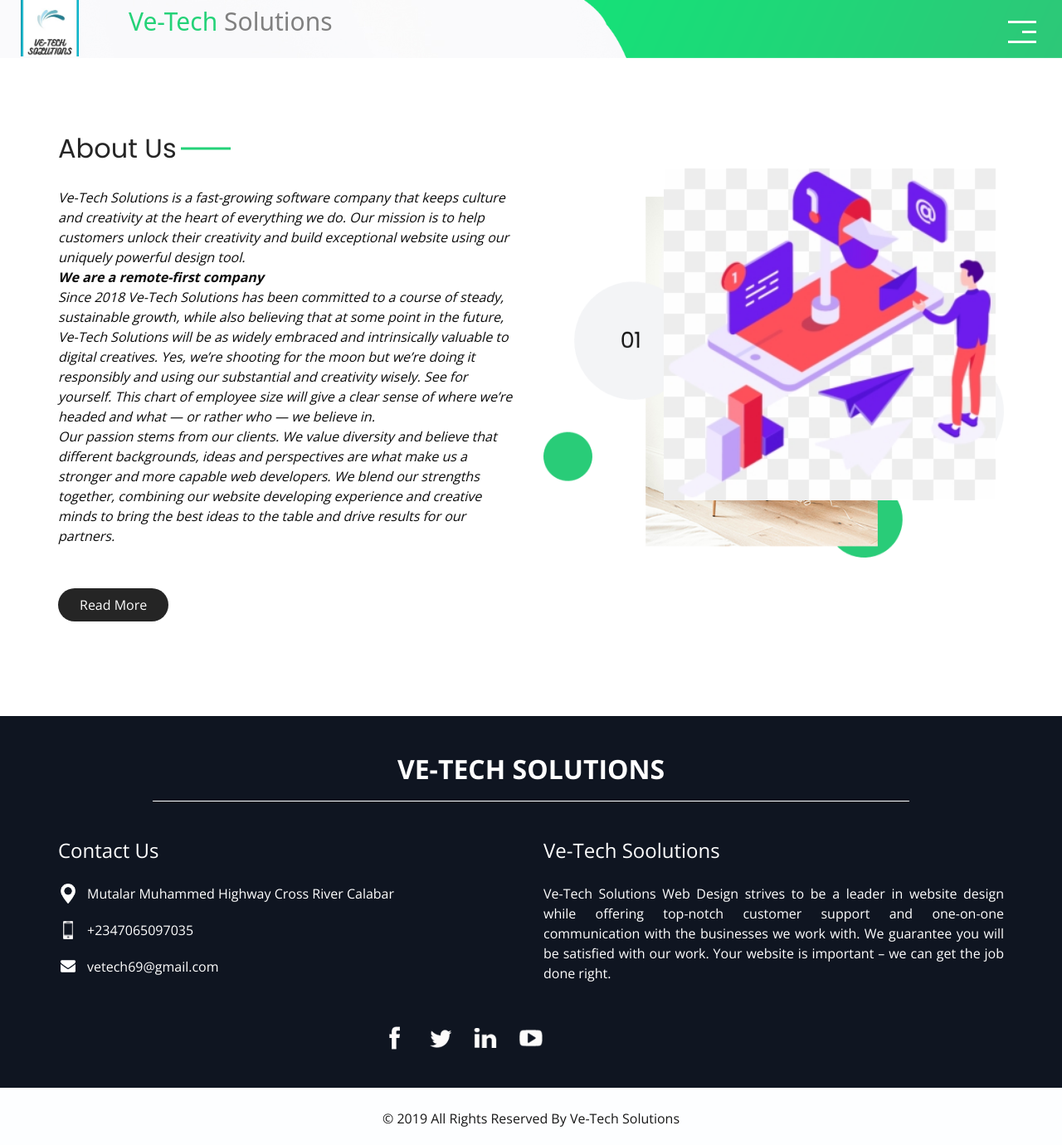
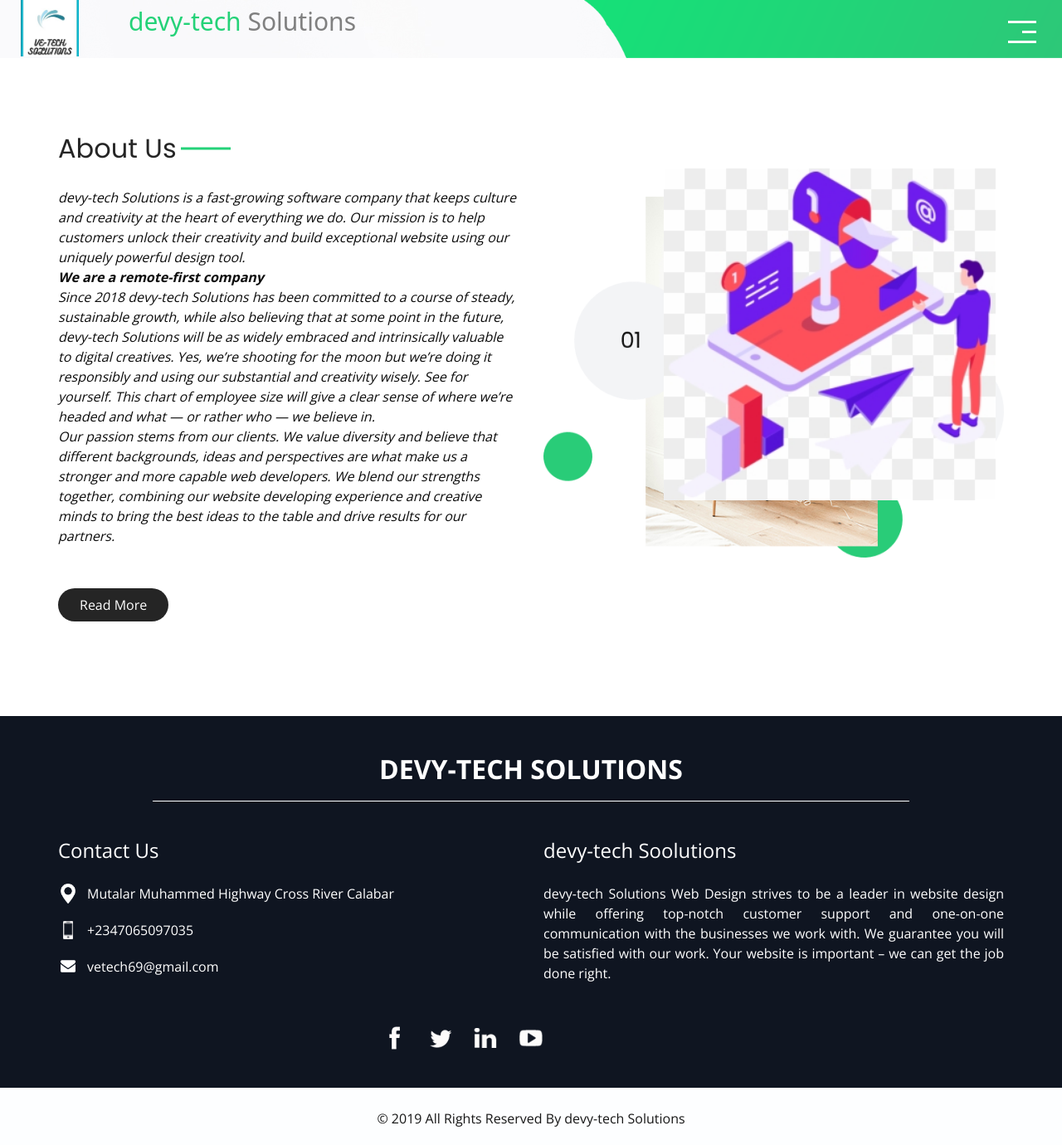
Before and after one commit to venvictor602/ve-tech, a Django app: page /about/ in a window 1280 px wide. Shown: the whole page at 83% size. Run offline with Django 4.2, Linux system fonts and the light colour scheme; some libraries are stand-ins or nearby versions.

Commit message:
updated name

```diff
--- a/templates/about.html
+++ b/templates/about.html
@@ -17,7 +17,7 @@
   <meta name="description" content="This is a standard website builders for your establishment" />
   <meta name="author" content="" />
 
-  <title>Ve-Tech Solutions</title>
+  <title>devy-tech Solutions</title>
 
   <!-- slider stylesheet -->
   <link rel="stylesheet" type="text/css"
@@ -42,7 +42,7 @@
         <nav class="navbar navbar-expand-sm custom_nav-container ">
           <a class="navbar-brand" href="index.html" style="border-bottom: 10px solid black;">
             <img src="{%static 'images/logo.jpg'%}" alt="" /><h2 style="font-size: 30px; color: #24d278; margin-left: 60px; font-family:system-ui, -apple-system, BlinkMacSystemFont, 'Segoe UI', Roboto,
-             Oxygen, Ubuntu, Cantarell, 'Open Sans', 'Helvetica Neue', sans-serif;">     Ve-Tech <span style="color:gray;">Solutions</span> </h2>
+             Oxygen, Ubuntu, Cantarell, 'Open Sans', 'Helvetica Neue', sans-serif;">     devy-tech <span style="color:gray;">Solutions</span> </h2>
           </a>
           <button class="navbar-toggler" type="button" data-toggle="collapse" data-target="#navbarSupportedContent"
             aria-controls="navbarSupportedContent" aria-expanded="false" aria-label="Toggle navigation">
@@ -116,14 +116,14 @@
 
             </div>
             <p>
-              <i> Ve-Tech Solutions is a fast-growing software company that keeps culture and creativity at the heart of everything we
+              <i> devy-tech Solutions is a fast-growing software company that keeps culture and creativity at the heart of everything we
               do. Our mission
               is to help customers unlock their creativity and build exceptional website using our uniquely powerful design tool.
               <br><strong>
 
-                We are a remote-first company</strong><br> Since 2018 Ve-Tech Solutions has been committed to a course of steady,
+                We are a remote-first company</strong><br> Since 2018 devy-tech Solutions has been committed to a course of steady,
               sustainable growth,
-              while also believing that at some point in the future, Ve-Tech Solutions will be as widely embraced and intrinsically
+              while also believing that at some point in the future, devy-tech Solutions will be as widely embraced and intrinsically
               valuable to digital creatives. Yes, we’re shooting for the moon but we’re doing it
               responsibly and using our substantial and creativity wisely. See for yourself. This chart of employee size will
               give a clear sense of where we’re headed and what — or rather who — we believe in. <br>
@@ -157,7 +157,7 @@
     <div class="container">
       <div class="info_logo">
         <h2>
-          VE-Tech Solutions
+          devy-tech Solutions
         </h2>
       </div>
       <div class="row">
@@ -196,10 +196,10 @@
         <div class="col-md-6">
           <div class="info_info">
             <h5>
-              Ve-Tech Soolutions
+              devy-tech Soolutions
             </h5>
             <p style="text-align: justify;">
-              Ve-Tech Solutions Web Design strives to be a leader in website design while offering top-notch customer support and
+              devy-tech Solutions Web Design strives to be a leader in website design while offering top-notch customer support and
               one-on-one communication with the businesses we work with. We guarantee you will be satisfied with our work. Your
               website is important – we can get the job done right.
             </p>
@@ -240,7 +240,7 @@
     <div class="container">
       <p>
         &copy; 2019 All Rights Reserved By
-        <a href="">Ve-Tech Solutions</a>
+        <a href="">devy-tech Solutions</a>
       </p>
     </div>
   </section>
```
